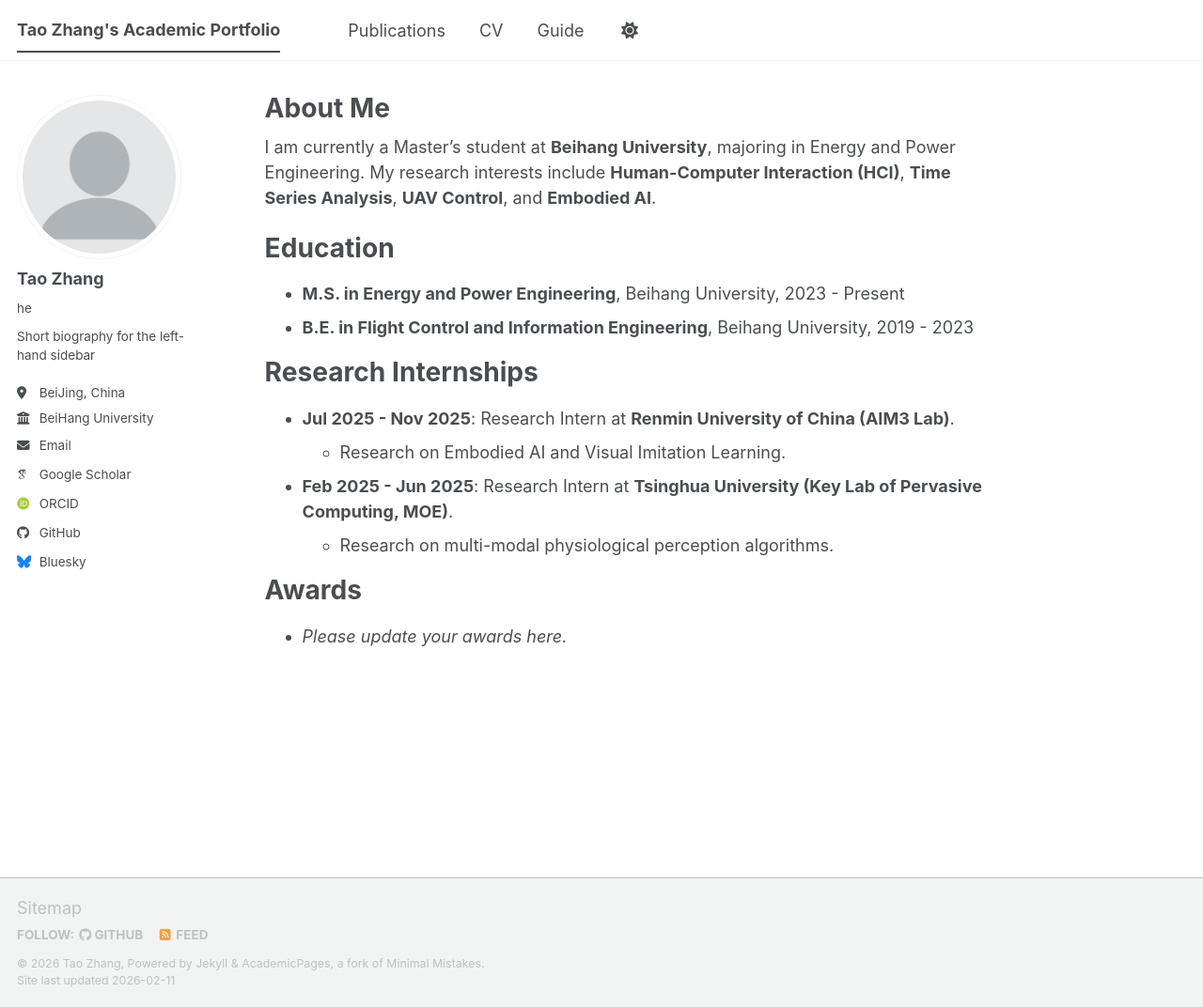
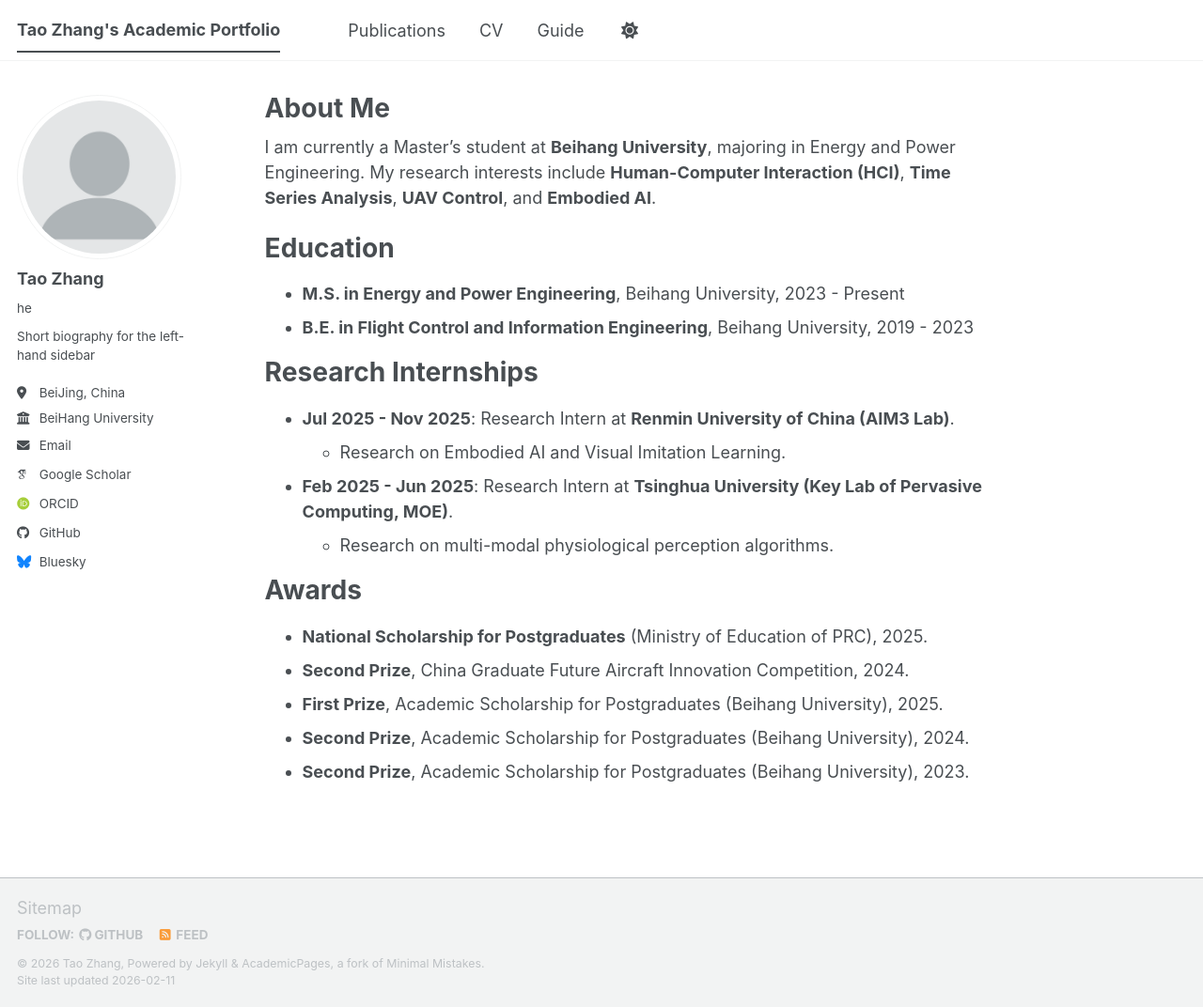
Before and after one commit to Zt375356/zt375356.github.io, a Jekyll site: the page built from _pages/about.md, in a window 1280 px wide and 1072 px high. Shown: the whole window at 94% size. Built offline with Jekyll 4.4.1, drawn with Linux system fonts in a browser that asks for light colours; some web fonts are replaced; a script bundle is joined from its source files by our own code; library files that are not in the unit come from our copies.

Commit message:
Add awards to About Me page

```diff
--- a/_pages/about.md
+++ b/_pages/about.md
@@ -24,4 +24,8 @@
 
 Awards
 ======
-* *Please update your awards here.*
+* **National Scholarship for Postgraduates** (Ministry of Education of PRC), 2025.
+* **Second Prize**, China Graduate Future Aircraft Innovation Competition, 2024.
+* **First Prize**, Academic Scholarship for Postgraduates (Beihang University), 2025.
+* **Second Prize**, Academic Scholarship for Postgraduates (Beihang University), 2024.
+* **Second Prize**, Academic Scholarship for Postgraduates (Beihang University), 2023.
```
